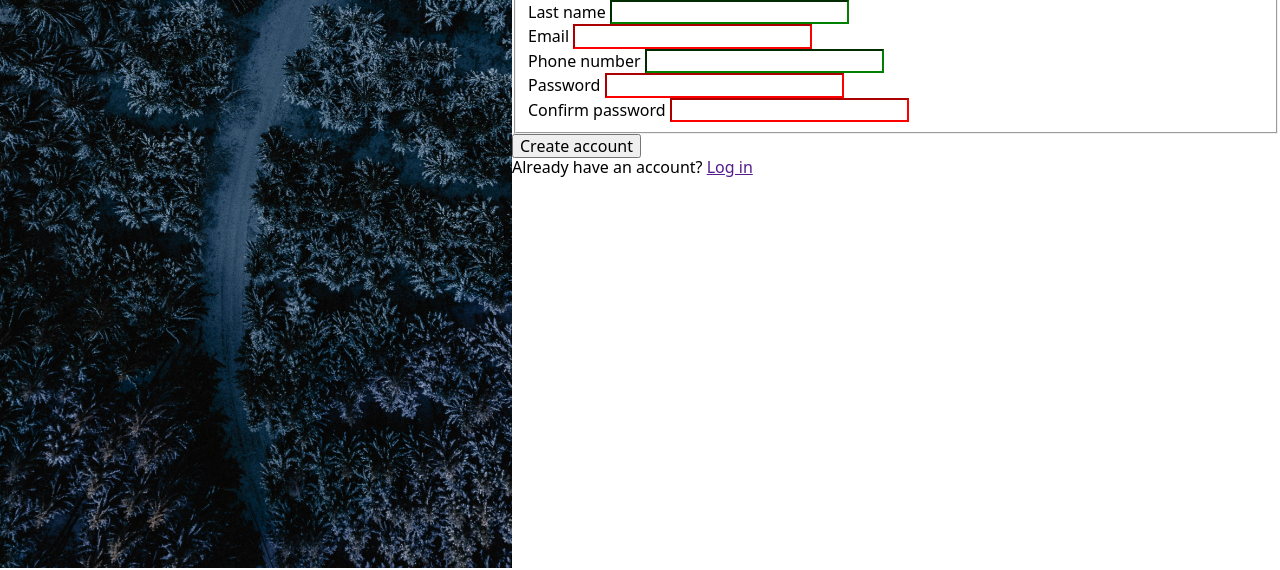
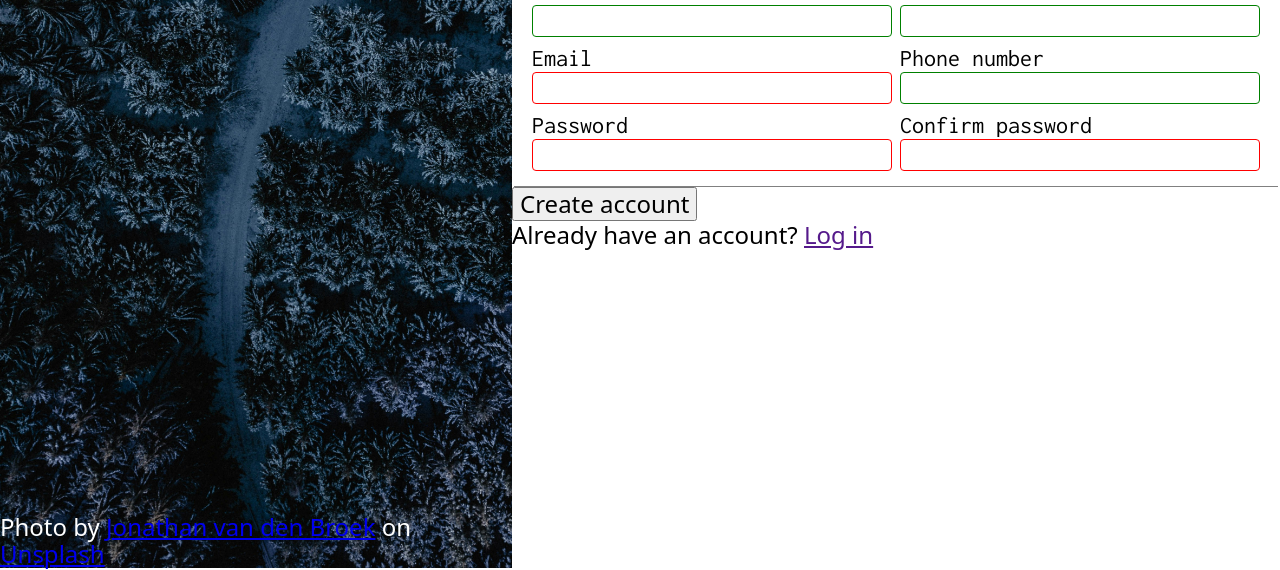
Before and after one commit to snuffeen/Sign-up-Form, a plain HTML site: page index.html in a window 1280 px wide. Shown: the part 232-802 px from the top of the page. Drawn offline with Linux system fonts and the light colour scheme.

Commit message:
adjusted layout, added fonts
changed class names in html

```diff
--- a/index.html
+++ b/index.html
@@ -17,30 +17,30 @@
         </div>
     </div>
     <div class="form-container">
-        <div class="dummy-text"></div>
+        <div class="description">qwe123</div>
         <form action="">
             <fieldset>
-                <div>
+                <div class="input-field">
                     <label for="first_name">First name</label>
                     <input type="text" id="first_name" name="first_name">
                 </div>
-                <div>
+                <div class="input-field">
                     <label for="last_name">Last name</label>
                     <input type="text" id="last_name" name="last_name">
                 </div>
-                <div>
+                <div class="input-field">
                     <label for="email">Email</label>
                     <input type="email" id="user_email" name="user_email" required>
                 </div>
-                <div>
+                <div class="input-field">
                     <label for="phone_number">Phone number</label>
                     <input type="tel" id="phone_number" name="phone_number">
                 </div>
-                <div>
+                <div class="input-field">
                     <label for="password">Password</label>
                     <input type="password" id="password" name="password" required>
                 </div>
-                <div>
+                <div class="input-field">
                     <label for="confirm_password">Confirm password</label>
                     <input type="password" id="confirm_password" name="confirm_password" required>
                 </div>
--- a/styles.css
+++ b/styles.css
@@ -1,22 +1,76 @@
 @import '/modern-normalize.css';
+@import url('https://fonts.googleapis.com/css2?family=Dancing+Script:wght@400..700&family=Inconsolata:wght@200..900&display=swap');
 
+:root {
+    --primary-font: Inconsolata, Helvetica, sans-serif;
+    --secondary-font: Dancing Script, Arial, sans-serif;
+}
 
 body {
     display: grid;
     grid-template-columns: 40% 60%;
+    font-size: 24px;
 }
 
 .hero {
+    display: grid;
+    grid-template-rows: 1fr 1fr;
     background-image: url('./jonathan-van-den-broek-II1P6vSXd5o-unsplash.jpg');
     background-color: #cccccc;
     background-size: cover;
     background-repeat: no-repeat;
     height: 100vh;
+    color: white;
+}
+
+.title-background {
+    display: flex;
+    flex-direction: row;
+    align-self: center;
+    justify-content: center;
+    gap: 8px;
+}
+
+.credit {
+    align-self: flex-end;
+    justify-content: center;
 }
 
 .form-container {
     display: grid;
     grid-template-rows: 25% 75%;
+}
+
+fieldset {
+    display: grid;
+    grid-template-columns: 1fr 1fr;
+    gap: 8px;
+    border-left: none;
+    border-right: none;
+    border-top: 1px solid grey;
+    border-bottom: 1px solid grey;
+}
+
+.input-field {
+    display: flex;
+    flex-direction: column;
+}
+
+.description {
+    align-self: flex-end;
+    padding-bottom: 10%;
+    font-family: var(--secondary-font);
+    font-style: italic;
+}
+
+label {
+    font-family: var(--primary-font);
+}
+
+input {
+    border: 1px solid grey;
+    border-radius: 4px;
+    font-family: var(--primary-font);
 }
 
 input:valid {
@@ -26,7 +80,3 @@ input:valid {
 input:invalid {
     border-color: red;
 }
-
-.credit {
-    color: white;
-}
```
